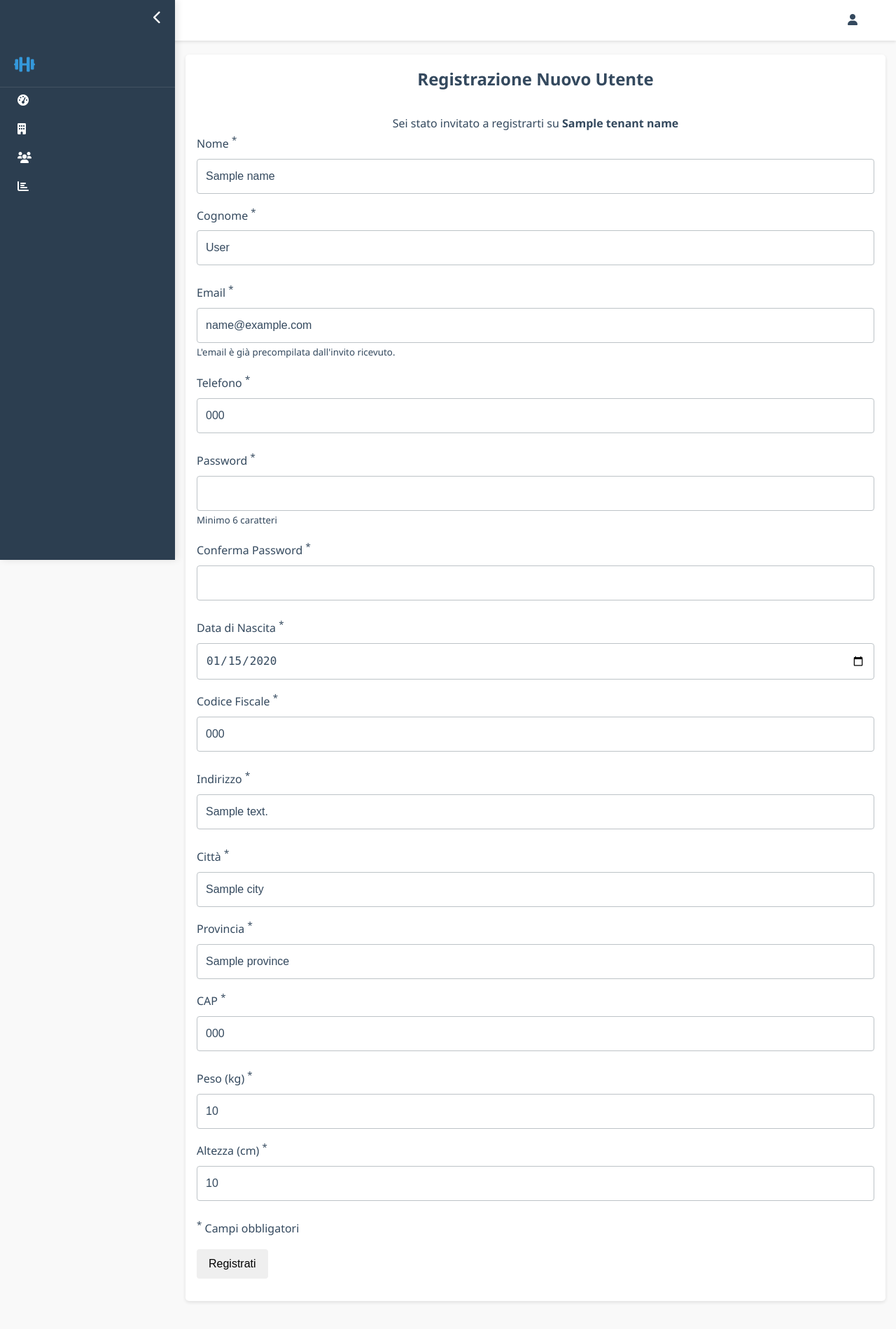
After one commit to gheghe945/GymTenantManager, a PHP site: template app/Views/invites/register.php in a window 1280 px wide. The commit adds this page. Shown: the whole page at 70% size. Run offline with PHP 8.4, Linux system fonts and the light colour scheme; the template is opened without the code that fills it: most values are stand-ins (such as "Sample title", 1, 10 or a date in 2020); data that the repository does not hold is empty; some libraries are stand-ins or nearby versions.

Commit message:
Enable administrators to invite new users to the gym management system
Implements invite functionality with registration page and routes, adds PHPMailer, and updates menu in main.php.

Replit-Commit-Author: Agent
Replit-Commit-Session-Id: 42ba23f1-bf9d-48a3-8980-9371e41068f5
Replit-Commit-Screenshot-Url: https://storage.googleapis.com/screenshot-production-us-central1/d27bf20a-5860-49ca-936e-9a82ae65c130/6ac3885c-fa0d-42e1-83df-c4bdcd42ade8.jpg

```diff
--- a/app/Controllers/InviteController.php
+++ b/app/Controllers/InviteController.php
@@ -1,4 +1,7 @@
 <?php
+// Carica l'autoloader di Composer
+require_once 'vendor/autoload.php';
+
 // Importa la classe PHPMailer
 use PHPMailer\PHPMailer\PHPMailer;
 use PHPMailer\PHPMailer\Exception;
--- /dev/null
+++ b/app/Views/invites/register.php
@@ -0,0 +1,189 @@
+<?php $title = 'Registrazione - ' . $tenant_name; ?>
+
+<div class="row">
+    <div class="col-md-8 mx-auto">
+        <div class="card card-body bg-light mt-5">
+            <h2 class="text-center mb-4">Registrazione Nuovo Utente</h2>
+            <p class="text-center">Sei stato invitato a registrarti su <strong><?= $tenant_name ?></strong></p>
+
+            <?php if (isset($errors['general'])): ?>
+                <div class="alert alert-danger"><?= $errors['general'] ?></div>
+            <?php endif; ?>
+
+            <form action="<?= URLROOT ?>/invites/process/<?= $token ?>" method="post" class="needs-validation" novalidate>
+                <input type="hidden" name="email" value="<?= $email ?>">
+
+                <div class="row mb-3">
+                    <div class="col-md-6">
+                        <div class="form-group mb-3">
+                            <label for="name">Nome <sup>*</sup></label>
+                            <input type="text" name="name" id="name" class="form-control <?= isset($errors['name']) ? 'is-invalid' : '' ?>"
+                                   value="<?= isset($name) ? $name : '' ?>" required>
+                            <?php if (isset($errors['name'])): ?>
+                                <div class="invalid-feedback"><?= $errors['name'] ?></div>
+                            <?php endif; ?>
+                        </div>
+                    </div>
+                    <div class="col-md-6">
+                        <div class="form-group mb-3">
+                            <label for="lastname">Cognome <sup>*</sup></label>
+                            <input type="text" name="lastname" id="lastname" class="form-control <?= isset($errors['lastname']) ? 'is-invalid' : '' ?>"
+                                   value="<?= isset($lastname) ? $lastname : '' ?>" required>
+                            <?php if (isset($errors['lastname'])): ?>
+                                <div class="invalid-feedback"><?= $errors['lastname'] ?></div>
+                            <?php endif; ?>
+                        </div>
+                    </div>
+                </div>
+
+                <div class="row mb-3">
+                    <div class="col-md-6">
+                        <div class="form-group mb-3">
+                            <label for="email">Email <sup>*</sup></label>
+                            <input type="email" name="email" id="email" class="form-control" value="<?= $email ?>" readonly>
+                            <small class="form-text text-muted">L'email è già precompilata dall'invito ricevuto.</small>
+                        </div>
+                    </div>
+                    <div class="col-md-6">
+                        <div class="form-group mb-3">
+                            <label for="phone">Telefono <sup>*</sup></label>
+                            <input type="tel" name="phone" id="phone" class="form-control <?= isset($errors['phone']) ? 'is-invalid' : '' ?>"
+                                   value="<?= isset($phone) ? $phone : '' ?>" required>
+                            <?php if (isset($errors['phone'])): ?>
+                                <div class="invalid-feedback"><?= $errors['phone'] ?></div>
+                            <?php endif; ?>
+                        </div>
+                    </div>
+                </div>
+
+                <div class="row mb-3">
+                    <div class="col-md-6">
+                        <div class="form-group mb-3">
+                            <label for="password">Password <sup>*</sup></label>
+                            <input type="password" name="password" id="password" class="form-control <?= isset($errors['password']) ? 'is-invalid' : '' ?>" required>
+                            <small class="form-text text-muted">Minimo 6 caratteri</small>
+                            <?php if (isset($errors['password'])): ?>
+                                <div class="invalid-feedback"><?= $errors['password'] ?></div>
+                            <?php endif; ?>
+                        </div>
+                    </div>
+                    <div class="col-md-6">
+                        <div class="form-group mb-3">
+                            <label for="confirm_password">Conferma Password <sup>*</sup></label>
+                            <input type="password" name="confirm_password" id="confirm_password" class="form-control <?= isset($errors['confirm_password']) ? 'is-invalid' : '' ?>" required>
+                            <?php if (isset($errors['confirm_password'])): ?>
+                                <div class="invalid-feedback"><?= $errors['confirm_password'] ?></div>
+                            <?php endif; ?>
+                        </div>
+                    </div>
+                </div>
+
+                <div class="row mb-3">
+                    <div class="col-md-6">
+                        <div class="form-group mb-3">
+                            <label for="birthdate">Data di Nascita <sup>*</sup></label>
+                            <input type="date" name="birthdate" id="birthdate" class="form-control <?= isset($errors['birthdate']) ? 'is-invalid' : '' ?>"
+                                   value="<?= isset($birthdate) ? $birthdate : '' ?>" required>
+                            <?php if (isset($errors['birthdate'])): ?>
+                                <div class="invalid-feedback"><?= $errors['birthdate'] ?></div>
+                            <?php endif; ?>
+                        </div>
+                    </div>
+                    <div class="col-md-6">
+                        <div class="form-group mb-3">
+                            <label for="tax_code">Codice Fiscale <sup>*</sup></label>
+                            <input type="text" name="tax_code" id="tax_code" class="form-control <?= isset($errors['tax_code']) ? 'is-invalid' : '' ?>"
+                                   value="<?= isset($tax_code) ? $tax_code : '' ?>" required>
+                            <?php if (isset($errors['tax_code'])): ?>
+                                <div class="invalid-feedback"><?= $errors['tax_code'] ?></div>
+                            <?php endif; ?>
+                        </div>
+                    </div>
+                </div>
+
+                <div class="row mb-3">
+                    <div class="col-md-12">
+                        <div class="form-group mb-3">
+                            <label for="address">Indirizzo <sup>*</sup></label>
+                            <input type="text" name="address" id="address" class="form-control <?= isset($errors['address']) ? 'is-invalid' : '' ?>"
+                                   value="<?= isset($address) ? $address : '' ?>" required>
+                            <?php if (isset($errors['address'])): ?>
+                                <div class="invalid-feedback"><?= $errors['address'] ?></div>
+                            <?php endif; ?>
+                        </div>
+                    </div>
+                </div>
+
+                <div class="row mb-3">
+                    <div class="col-md-6">
+                        <div class="form-group mb-3">
+                            <label for="city">Città <sup>*</sup></label>
+                            <input type="text" name="city" id="city" class="form-control <?= isset($errors['city']) ? 'is-invalid' : '' ?>"
+                                   value="<?= isset($city) ? $city : '' ?>" required>
+                            <?php if (isset($errors['city'])): ?>
+                                <div class="invalid-feedback"><?= $errors['city'] ?></div>
+                            <?php endif; ?>
+                        </div>
+                    </div>
+                    <div class="col-md-3">
+                        <div class="form-group mb-3">
+                            <label for="province">Provincia <sup>*</sup></label>
+                            <input type="text" name="province" id="province" class="form-control <?= isset($errors['province']) ? 'is-invalid' : '' ?>"
+                                   value="<?= isset($province) ? $province : '' ?>" required>
+                            <?php if (isset($errors['province'])): ?>
+                                <div class="invalid-feedback"><?= $errors['province'] ?></div>
+                            <?php endif; ?>
+                        </div>
+                    </div>
+                    <div class="col-md-3">
+                        <div class="form-group mb-3">
+                            <label for="zip">CAP <sup>*</sup></label>
+                            <input type="text" name="zip" id="zip" class="form-control <?= isset($errors['zip']) ? 'is-invalid' : '' ?>"
+                                   value="<?= isset($zip) ? $zip : '' ?>" required>
+                            <?php if (isset($errors['zip'])): ?>
+                                <div class="invalid-feedback"><?= $errors['zip'] ?></div>
+                            <?php endif; ?>
+                        </div>
+                    </div>
+                </div>
+
+                <div class="row mb-3">
+                    <div class="col-md-6">
+                        <div class="form-group mb-3">
+                            <label for="weight">Peso (kg) <sup>*</sup></label>
+                            <input type="number" step="0.1" name="weight" id="weight" class="form-control <?= isset($errors['weight']) ? 'is-invalid' : '' ?>"
+                                   value="<?= isset($weight) ? $weight : '' ?>" required>
+                            <?php if (isset($errors['weight'])): ?>
+                                <div class="invalid-feedback"><?= $errors['weight'] ?></div>
+                            <?php endif; ?>
+                        </div>
+                    </div>
+                    <div class="col-md-6">
+                        <div class="form-group mb-3">
+                            <label for="height">Altezza (cm) <sup>*</sup></label>
+                            <input type="number" step="0.1" name="height" id="height" class="form-control <?= isset($errors['height']) ? 'is-invalid' : '' ?>"
+                                   value="<?= isset($height) ? $height : '' ?>" required>
+                            <?php if (isset($errors['height'])): ?>
+                                <div class="invalid-feedback"><?= $errors['height'] ?></div>
+                            <?php endif; ?>
+                        </div>
+                    </div>
+                </div>
+
+                <div class="row">
+                    <div class="col-md-12">
+                        <div class="form-group mb-3">
+                            <p><sup>*</sup> Campi obbligatori</p>
+                        </div>
+                    </div>
+                </div>
+
+                <div class="row">
+                    <div class="col">
+                        <input type="submit" value="Registrati" class="btn btn-success btn-block">
+                    </div>
+                </div>
+            </form>
+        </div>
+    </div>
+</div>
--- a/app/Views/layouts/main.php
+++ b/app/Views/layouts/main.php
@@ -97,10 +97,25 @@
             <?php elseif (hasRole('GYM_ADMIN')): ?>
             <!-- Menu per GYM_ADMIN come da immagine fornita -->
             <li>
-                <a href="<?= URLROOT ?>/">
+                <a href="#" class="has-submenu">
                     <i class="fas fa-building"></i>
                     <span><?= __('Club') ?></span>
+                    <i class="fas fa-chevron-down submenu-icon"></i>
                 </a>
+                <ul class="submenu">
+                    <li>
+                        <a href="<?= URLROOT ?>/settings">
+                            <i class="fas fa-cog"></i>
+                            <span><?= __('Impostazioni') ?></span>
+                        </a>
+                    </li>
+                    <li>
+                        <a href="<?= URLROOT ?>/invites">
+                            <i class="fas fa-user-plus"></i>
+                            <span><?= __('Invita Utente') ?></span>
+                        </a>
+                    </li>
+                </ul>
             </li>
 
             <li>
--- /dev/null
+++ b/cookies.txt
@@ -0,0 +1,5 @@
+# Netscape HTTP Cookie File
+# https://curl.se/docs/http-cookies.html
+# This file was generated by libcurl! Edit at your own risk.
+
+localhost	FALSE	/	FALSE	1749912890	PHPSESSID	8cde1daa18ba7c43322186a1a09b48ac
```
Also changed, not shown: public/index.php (+11 -0 lines).
